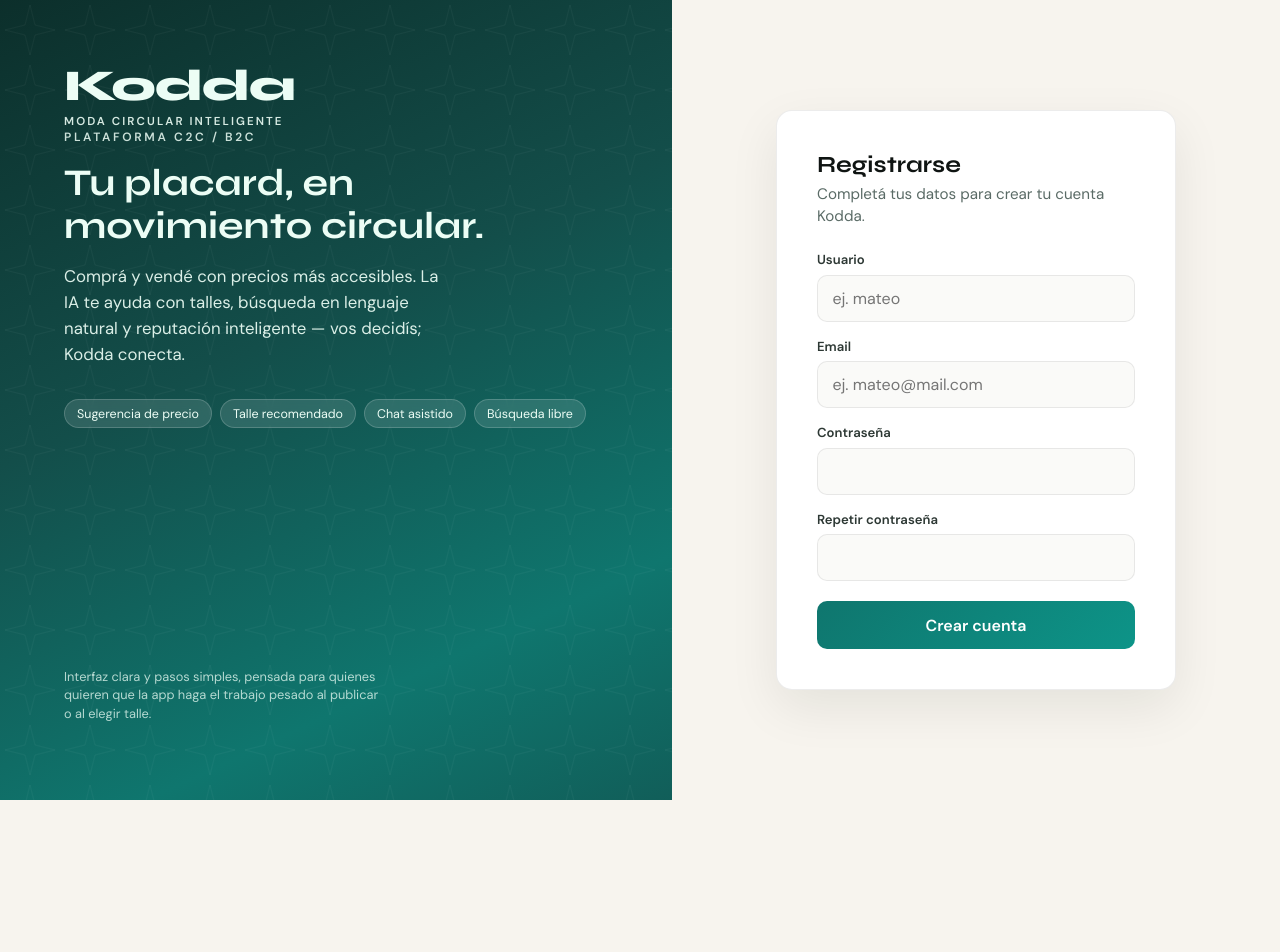
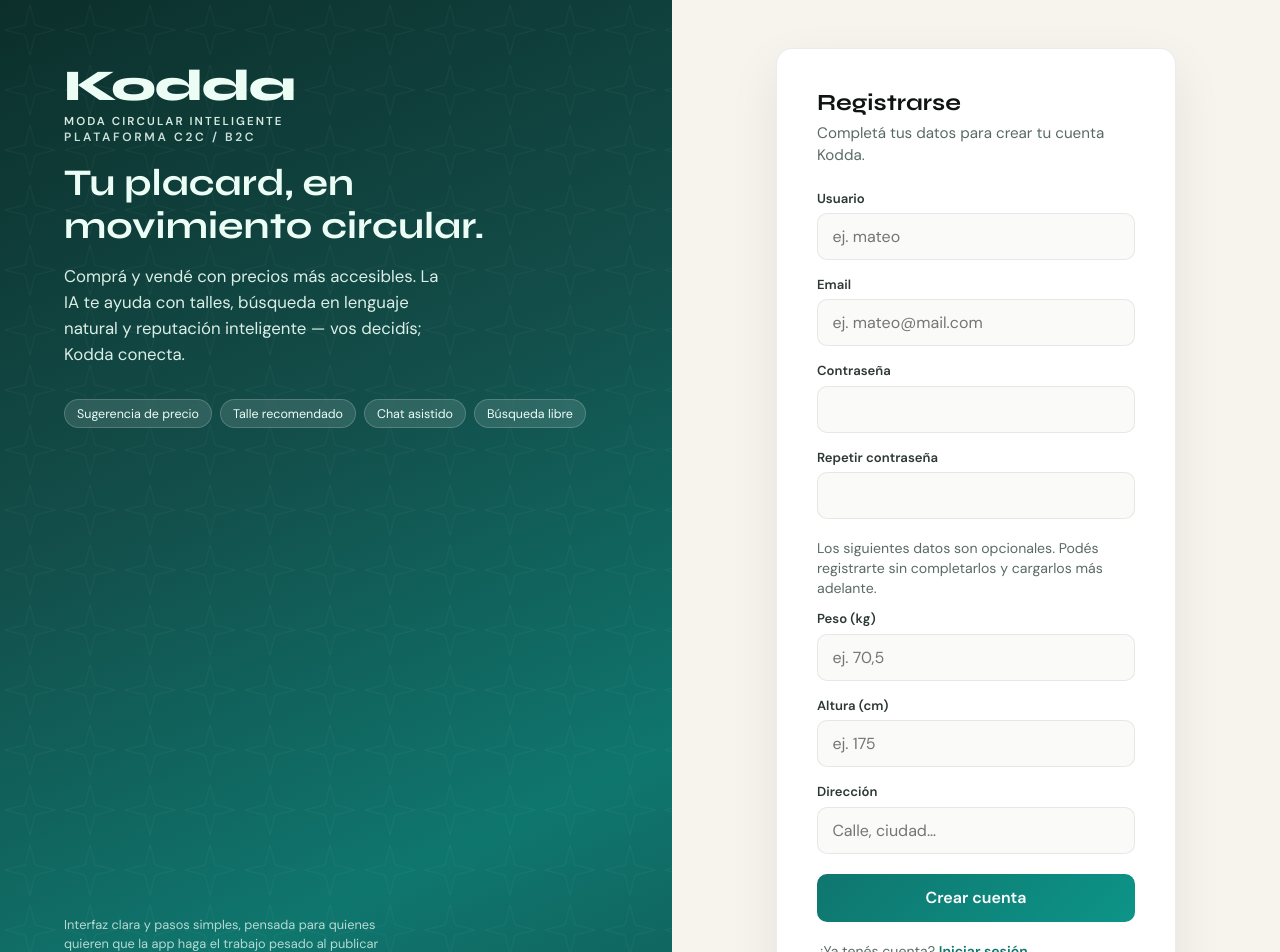
Before and after one commit to loudemeglio/TP-Gestion-Kodda, a React (Create React App) app in the folder src/frontend/: page /register in a window 1280 px wide. Shown: the top 952 px of the page. Before the commit the page ends 800 px from the top, so only its background shows below. Built offline with nearby package versions, Linux system fonts and the light colour scheme; no server answers.

Commit message:
Register sin mail

```diff
--- a/src/frontend/src/components/Login.jsx
+++ b/src/frontend/src/components/Login.jsx
@@ -6,6 +6,7 @@ import { KoddaLogo } from './KoddaLogo';
 export default function Login() {
   const { user, login } = useAuth();
   const location = useLocation();
+  const registerFlash = typeof location.state?.registerFlash === 'string' ? location.state.registerFlash : '';
   const [username, setUsername] = useState('');
   const [password, setPassword] = useState('');
   const [error, setError] = useState('');
@@ -66,6 +67,7 @@ export default function Login() {
           <p className="kodda-auth-sub">Ingresá tu usuario o email y tu contraseña para entrar a tu espacio Kodda.</p>
 
           <form onSubmit={handleSubmit}>
+            {registerFlash ? <p className="kodda-auth-success">{registerFlash}</p> : null}
             {error ? <p className="kodda-auth-error">{error}</p> : null}
 
             <label className="kodda-field">
@@ -100,7 +102,6 @@ export default function Login() {
 
           <div className="kodda-auth-links">
             <Link to="/forgot-password">Olvidé mi contraseña</Link>
-            <span className="kodda-auth-muted">¿Primera vez? El registro público depende de la configuración del servidor.</span>
             <span className="kodda-auth-muted">
               ¿No tenés cuenta?{' '}
               <Link to="/register" className="kodda-auth-link">Registrate</Link>
--- a/src/frontend/src/components/RegisterForm.jsx
+++ b/src/frontend/src/components/RegisterForm.jsx
@@ -1,18 +1,42 @@
-
 import { useState } from 'react';
+import { Link, useNavigate } from 'react-router-dom';
 import { KoddaLogo } from './KoddaLogo';
 import { api } from '../api/client';
 
+function buildRegisterBody(username, email, password, weightRaw, heightRaw, addressRaw) {
+  const body = { username, email, password };
+  const w = weightRaw.trim().replace(',', '.');
+  if (w !== '') {
+    const n = Number.parseFloat(w);
+    if (Number.isNaN(n) || n < 0) {
+      throw new Error('Peso inválido: usá un número en kg (ej. 70,5) o dejalo vacío.');
+    }
+    body.weight = n;
+  }
+  const h = heightRaw.trim().replace(',', '.');
+  if (h !== '') {
+    const n = Number.parseFloat(h);
+    if (Number.isNaN(n) || n < 0) {
+      throw new Error('Altura inválida: usá un número en cm (ej. 175) o dejalo vacío.');
+    }
+    body.height = n;
+  }
+  const addr = addressRaw.trim();
+  if (addr !== '') body.address = addr;
+  return body;
+}
 
 export default function RegisterForm() {
+  const navigate = useNavigate();
   const [username, setUsername] = useState('');
   const [email, setEmail] = useState('');
   const [password, setPassword] = useState('');
   const [confirmPassword, setConfirmPassword] = useState('');
+  const [weight, setWeight] = useState('');
+  const [height, setHeight] = useState('');
+  const [address, setAddress] = useState('');
   const [error, setError] = useState('');
-  const [success, setSuccess] = useState(false);
   const [submitting, setSubmitting] = useState(false);
-  const [registeredEmail, setRegisteredEmail] = useState(''); // Para pasos futuros de verificación
 
   function validateEmail(email) {
     // Simple regex for email validation
@@ -22,7 +46,6 @@ export default function RegisterForm() {
   async function handleSubmit(e) {
     e.preventDefault();
     setError('');
-    setSuccess(false);
 
     if (!validateEmail(email)) {
       setError('Ingresá un email válido.');
@@ -37,15 +60,24 @@ export default function RegisterForm() {
       return;
     }
 
+    let payload;
+    try {
+      payload = buildRegisterBody(username, email, password, weight, height, address);
+    } catch (validationErr) {
+      setError(validationErr.message);
+      return;
+    }
+
     setSubmitting(true);
     try {
-      await api.post('/api/users/', { username, email, password });
-      setSuccess(true);
-      setRegisteredEmail(email); // Guardar email registrado para pasos futuros
-      setUsername('');
-      setEmail('');
-      setPassword('');
-      setConfirmPassword('');
+      await api.post('/api/users/', payload);
+      navigate('/login', {
+        replace: true,
+        state: {
+          registerFlash:
+            'Registro exitoso. Te enviamos un correo para verificar tu cuenta (revisá también spam). Después podés iniciar sesión.',
+        },
+      });
     } catch (err) {
       // Manejo de errores FastAPI
       const resp = err.response;
@@ -71,6 +103,9 @@ export default function RegisterForm() {
               if (d.loc.includes('email')) return 'Email inválido o ya registrado.';
               if (d.loc.includes('username')) return 'Nombre de usuario inválido o ya en uso.';
               if (d.loc.includes('password')) return 'Contraseña inválida.';
+              if (d.loc.includes('weight')) return 'Peso inválido.';
+              if (d.loc.includes('height')) return 'Altura inválida.';
+              if (d.loc.includes('address')) return 'Dirección inválida.';
               return d.msg;
             }
             return typeof d === 'string' ? d : '';
@@ -118,7 +153,6 @@ export default function RegisterForm() {
 
           <form onSubmit={handleSubmit}>
             {error ? <p className="kodda-auth-error">{error}</p> : null}
-            {success ? <p className="kodda-auth-success">¡Registro exitoso! Revisá tu email para verificar la cuenta.</p> : null}
 
             <label className="kodda-field">
               <span>Usuario</span>
@@ -172,10 +206,62 @@ export default function RegisterForm() {
               />
             </label>
 
+            <p className="kodda-auth-optional-note">
+              Los siguientes datos son opcionales. Podés registrarte sin completarlos y cargarlos más adelante.
+            </p>
+
+            <label className="kodda-field">
+              <span>Peso (kg)</span>
+              <input
+                className="kodda-input"
+                type="text"
+                inputMode="decimal"
+                value={weight}
+                onChange={(e) => setWeight(e.target.value)}
+                autoComplete="off"
+                placeholder="ej. 70,5"
+              />
+            </label>
+
+            <label className="kodda-field">
+              <span>Altura (cm)</span>
+              <input
+                className="kodda-input"
+                type="text"
+                inputMode="decimal"
+                value={height}
+                onChange={(e) => setHeight(e.target.value)}
+                autoComplete="off"
+                placeholder="ej. 175"
+              />
+            </label>
+
+            <label className="kodda-field">
+              <span>Dirección</span>
+              <input
+                className="kodda-input"
+                type="text"
+                value={address}
+                onChange={(e) => setAddress(e.target.value)}
+                autoComplete="street-address"
+                placeholder="Calle, ciudad…"
+                maxLength={200}
+              />
+            </label>
+
             <button className="kodda-btn-primary" type="submit" disabled={submitting}>
               {submitting ? 'Registrando…' : 'Crear cuenta'}
             </button>
           </form>
+
+          <div className="kodda-auth-links">
+            <span className="kodda-auth-muted">
+              ¿Ya tenés cuenta?{' '}
+              <Link to="/login" className="kodda-auth-link">
+                Iniciar sesión
+              </Link>
+            </span>
+          </div>
         </div>
       </main>
     </div>
--- a/src/frontend/src/setupProxy.js
+++ b/src/frontend/src/setupProxy.js
@@ -5,10 +5,13 @@ const { createProxyMiddleware } = require('http-proxy-middleware');
  * se manden al puerto 8000 (error ECONNREFUSED si la API no está arriba).
  */
 module.exports = function setupProxy(app) {
+  const target =
+    (process.env.PROXY_API_TARGET && process.env.PROXY_API_TARGET.trim()) ||
+    'http://127.0.0.1:8000';
   app.use(
     '/api',
     createProxyMiddleware({
-      target: 'http://127.0.0.1:8000',
+      target,
       changeOrigin: true,
     })
   );
--- a/src/frontend/src/styles/kodda.css
+++ b/src/frontend/src/styles/kodda.css
@@ -213,6 +213,13 @@ body {
   color: var(--kd-mist);
   font-size: 0.95rem;
   line-height: 1.45;
+}
+
+.kodda-auth-optional-note {
+  margin: 1.25rem 0 0.75rem;
+  color: var(--kd-mist);
+  font-size: 0.88rem;
+  line-height: 1.4;
 }
 
 .kodda-field {
```
Also changed, not shown: 1 other file (tests, documents, lock files or other folders).
